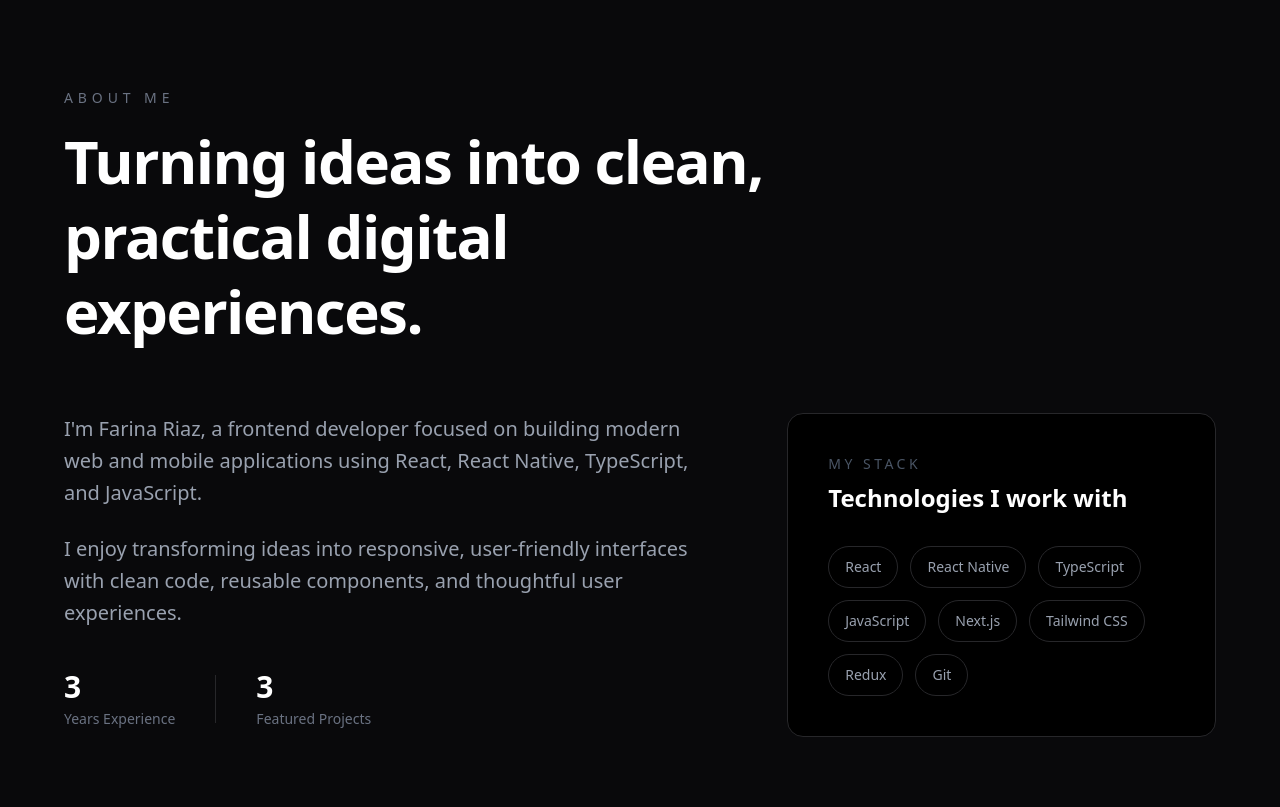
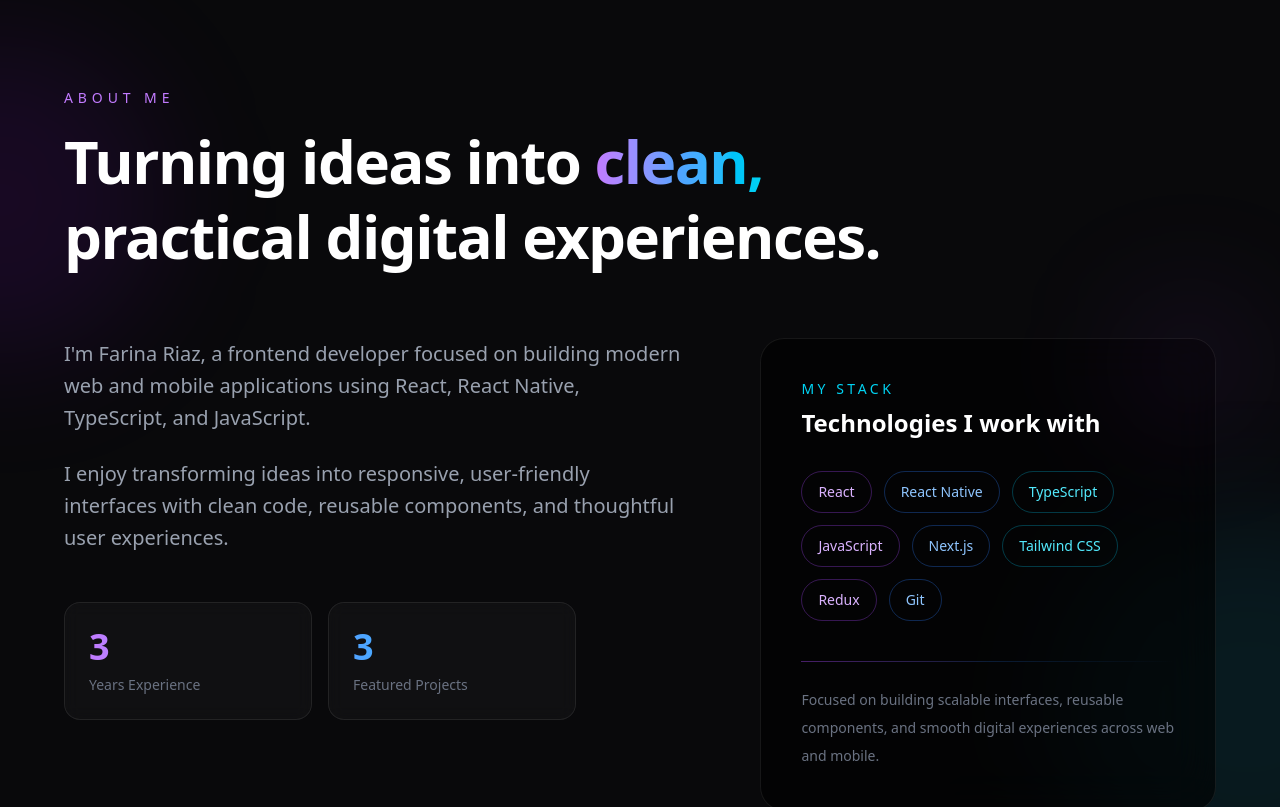
Before and after one commit to farina-riaz-fari/Portfolio, a Next.js app: page / in a window 1280 px wide. Shown: the part 840-1647 px from the top of the page. Built offline with nearby package versions, Linux system fonts and the light colour scheme.

Commit message:
Improve about section design

```diff
--- a/components/About/index.tsx
+++ b/components/About/index.tsx
@@ -1,24 +1,42 @@
 const About = () => {
+  const technologies = [
+    "React",
+    "React Native",
+    "TypeScript",
+    "JavaScript",
+    "Next.js",
+    "Tailwind CSS",
+    "Redux",
+    "Git",
+  ];
+
   return (
     <section
       id="about"
-      className="bg-zinc-950 px-6 py-24 text-white md:px-10 md:py-32"
+      className="relative overflow-hidden bg-zinc-950 px-6 py-24 text-white md:px-10 md:py-32"
     >
-      <div className="mx-auto max-w-6xl">
+      {/* Background glow */}
+      <div className="pointer-events-none absolute -left-40 top-20 h-80 w-80 rounded-full bg-purple-600/10 blur-3xl" />
+      <div className="pointer-events-none absolute -right-40 bottom-10 h-96 w-96 rounded-full bg-cyan-500/10 blur-3xl" />
+
+      <div className="relative mx-auto max-w-6xl">
         {/* Section heading */}
-        <div className="mb-16 max-w-3xl">
-          <p className="mb-4 text-sm font-medium uppercase tracking-[0.35em] text-gray-500">
+        <div className="mb-16 max-w-4xl">
+          <p className="mb-4 text-sm font-medium uppercase tracking-[0.35em] text-purple-400">
             About Me
           </p>
 
           <h2 className="text-4xl font-bold leading-tight tracking-tight md:text-6xl">
-            Turning ideas into clean,
+            Turning ideas into{" "}
+            <span className="bg-gradient-to-r from-purple-400 via-blue-400 to-cyan-400 bg-clip-text text-transparent">
+              clean,
+            </span>
             <br />
             practical digital experiences.
           </h2>
         </div>
 
-        <div className="grid gap-12 lg:grid-cols-[1.2fr_0.8fr] lg:gap-20">
+        <div className="grid gap-12 lg:grid-cols-[1.15fr_0.85fr] lg:gap-20">
           {/* Left content */}
           <div>
             <p className="text-lg leading-8 text-gray-400 md:text-xl">
@@ -33,28 +51,37 @@ const About = () => {
               user experiences.
             </p>
 
-            <div className="mt-10 flex items-center gap-10">
-              <div>
-                <p className="text-3xl font-bold text-white">3</p>
-                <p className="mt-1 text-sm text-gray-500">
+            {/* Stats */}
+            <div className="mt-12 grid max-w-lg grid-cols-2 gap-4">
+              <div className="group rounded-2xl border border-white/[0.08] bg-white/[0.03] p-6 backdrop-blur-sm transition duration-500 hover:-translate-y-1 hover:border-purple-500/40 hover:bg-purple-500/[0.05]">
+                <p className="bg-gradient-to-r from-purple-400 to-blue-400 bg-clip-text text-4xl font-bold text-transparent">
+                  3
+                </p>
+
+                <p className="mt-2 text-sm text-gray-500">
                   Years Experience
                 </p>
               </div>
 
-              <div className="h-12 w-px bg-zinc-800" />
+              <div className="group rounded-2xl border border-white/[0.08] bg-white/[0.03] p-6 backdrop-blur-sm transition duration-500 hover:-translate-y-1 hover:border-cyan-500/40 hover:bg-cyan-500/[0.05]">
+                <p className="bg-gradient-to-r from-blue-400 to-cyan-400 bg-clip-text text-4xl font-bold text-transparent">
+                  3
+                </p>
 
-              <div>
-                <p className="text-3xl font-bold text-white">3</p>
-                <p className="mt-1 text-sm text-gray-500">
+                <p className="mt-2 text-sm text-gray-500">
                   Featured Projects
                 </p>
               </div>
             </div>
           </div>
 
-          {/* Right card */}
-          <div className="rounded-2xl border border-zinc-800 bg-black p-8 md:p-10">
-            <p className="mb-2 text-sm uppercase tracking-[0.25em] text-gray-600">
+          {/* Right stack card */}
+          <div className="group relative rounded-3xl border border-white/[0.08] bg-black/60 p-8 backdrop-blur-xl transition duration-500 hover:border-purple-500/30 md:p-10">
+            {/* Card glow */}
+            <div className="pointer-events-none absolute -right-10 -top-10 h-32 w-32 rounded-full bg-purple-500/10 blur-3xl transition duration-500 group-hover:bg-purple-500/20" />
+
+            <div className="relative">
+              <p className="mb-2 text-sm uppercase tracking-[0.25em] text-cyan-400">
                 My Stack
               </p>
 
@@ -63,23 +90,29 @@ const About = () => {
               </h3>
 
               <div className="flex flex-wrap gap-3">
-              {[
-                "React",
-                "React Native",
-                "TypeScript",
-                "JavaScript",
-                "Next.js",
-                "Tailwind CSS",
-                "Redux",
-                "Git",
-              ].map((tech) => (
+                {technologies.map((tech, index) => (
                   <span
                     key={tech}
-                  className="rounded-full border border-zinc-800 px-4 py-2.5 text-sm text-gray-400 transition duration-300 hover:border-zinc-600 hover:text-white"
+                    className={`rounded-full border px-4 py-2.5 text-sm transition duration-300 hover:-translate-y-1 ${
+                      index % 3 === 0
+                        ? "border-purple-500/30 text-purple-300 hover:border-purple-400 hover:bg-purple-500/10"
+                        : index % 3 === 1
+                          ? "border-blue-500/30 text-blue-300 hover:border-blue-400 hover:bg-blue-500/10"
+                          : "border-cyan-500/30 text-cyan-300 hover:border-cyan-400 hover:bg-cyan-500/10"
+                    }`}
                   >
                     {tech}
                   </span>
                 ))}
+              </div>
+
+              {/* Decorative line */}
+              <div className="mt-10 h-px w-full bg-gradient-to-r from-purple-500/40 via-blue-500/20 to-transparent" />
+
+              <p className="mt-6 text-sm leading-7 text-gray-500">
+                Focused on building scalable interfaces, reusable components,
+                and smooth digital experiences across web and mobile.
+              </p>
             </div>
           </div>
         </div>
```
Lines whose indentation alone changed are shown as unchanged.
